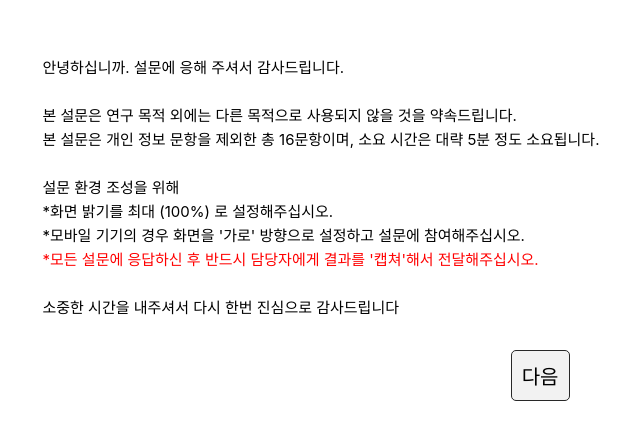
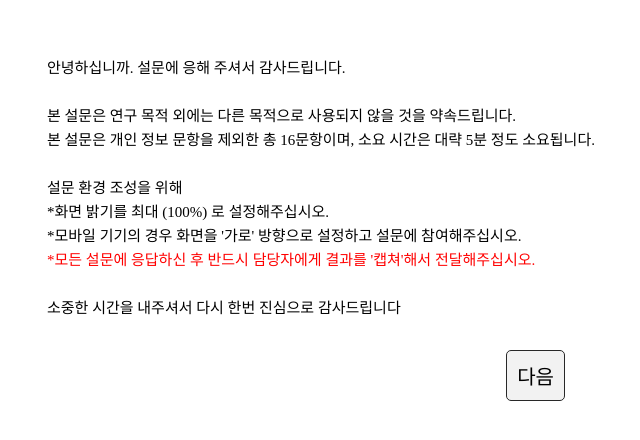
Before and after one commit to jh8057/deepColor, a Vue app: page / in a window 1280 px wide. Shown: the part 172-612 px from the top of the page, without its empty margins (319-959 px from the left). Built offline with nearby package versions, Linux system fonts and the light colour scheme.

Commit message:
feedback
- style change
- zoom prevent
- answerCnt

```diff
--- a/index.html
+++ b/index.html
@@ -3,7 +3,7 @@
   <head>
     <meta charset="UTF-8" />
     <link rel="icon" href="/7.jpg" />
-    <meta name="viewport" content="width=device-width, initial-scale=1.0" />
+    <meta name="viewport" content="width=device-width, initial-scale=1.0, user-scalable=no, maximum-scale=1" />
     <meta property="og:title" content="색상 테스트" />
     <meta property="og:image" content="/7.jpg">
     <meta property="og:type" content="website">
--- a/src/assets/base.css
+++ b/src/assets/base.css
@@ -61,16 +61,8 @@
 
 body {
   min-height: 100vh;
-  color: var(--color-text);
-  background: var(--color-background);
-  transition: color 0.5s, background-color 0.5s;
   line-height: 1.6;
-  font-family: Inter, -apple-system, BlinkMacSystemFont, 'Segoe UI', Roboto, Oxygen, Ubuntu,
-    Cantarell, 'Fira Sans', 'Droid Sans', 'Helvetica Neue', sans-serif;
   font-size: 15px;
-  text-rendering: optimizeLegibility;
-  -webkit-font-smoothing: antialiased;
-  -moz-osx-font-smoothing: grayscale;
 }
 
 .nextButton {
--- a/src/components/tableResult.vue
+++ b/src/components/tableResult.vue
@@ -20,7 +20,7 @@
       </table>
     </div>
     <div class="tableFlex__item">
-      <h3>인출</h3>
+      <h3>인출 | 정답수 : {{ answerCnt }}</h3>
       <table class="tableData">
         <thead>
           <tr>
@@ -46,10 +46,20 @@
 </template>
 
 <script lang="ts">
+import type { finalResultTwo } from "../types/types";
 export default {
   props: {
     result1: { type: Array as any, default: [] },
     result2: { type: Array as any, default: [] },
+  },
+  computed: {
+    answerCnt() {
+      let correctAnswer = 0;
+      this.result2.forEach((el: finalResultTwo) => {
+        if (el.answer === el.selected) correctAnswer++;
+      });
+      return correctAnswer;
+    },
   },
 };
 </script>
--- a/src/components/testOneComp.vue
+++ b/src/components/testOneComp.vue
@@ -37,11 +37,11 @@
 
     <article v-show="end" class="QuestionEnd">
       <div>
-        창을 종료하지 말고 지시가 있기 전까지<br />
-        <span class="redfont">대기하여 주시기 바랍니다.</span><br />
+        1차 테스트 종료되었습니다.<br />
+        2차 테스트를 진행해주세요.
       </div>
-      <div style="margin: 30px">
-        <button @click="goTestTwo" style="font-size: 15px; padding: 10px">
+      <div style="margin: 10px">
+        <button @click="goTestTwo" style="font-size: 15px; padding: 25px">
           다음</button
         ><br />
       </div>
@@ -105,13 +105,7 @@ export default defineComponent({
     };
 
     const goTestTwo = () => {
-      if (
-        window.confirm(
-          "지시에 따라 다음단계로 넘어가주세요.\n 다음 단계로 넘어갈까요?"
-        )
-      ) {
-        store.commit("setStep", 5);
-      }
+      store.commit("setStep", 5);
     };
 
     onMounted(() => {
```
